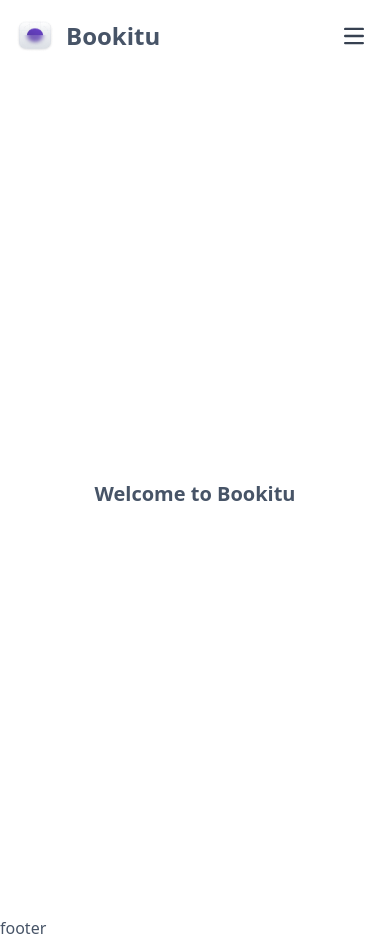
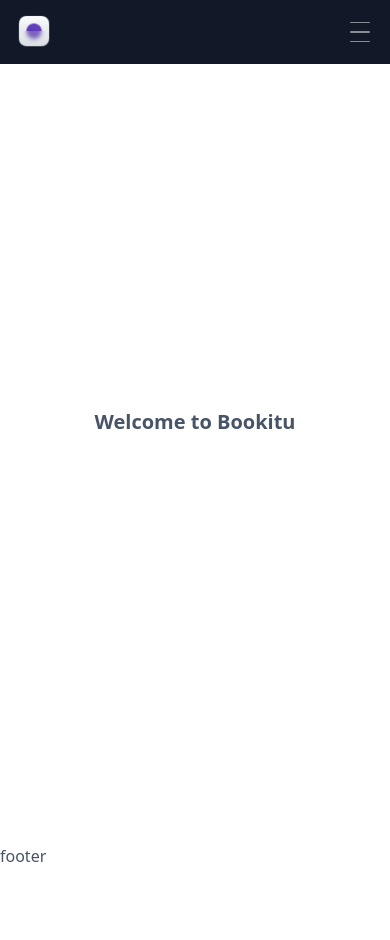
Before and after one commit to babulakterfsd/beautycutie, a Next.js app: page / in a window 390 px wide. After the commit the page ends 868 px from the top, so only its background shows below. Built offline with nearby package versions, Linux system fonts and the light colour scheme.

Commit message:
navbar added

```diff
--- /dev/null
+++ b/src/components/MobileNavbar.tsx
@@ -0,0 +1,107 @@
+'use client';
+
+import {
+  faDollarSign,
+  faHouse,
+  faProjectDiagram,
+  faUser,
+} from '@fortawesome/free-solid-svg-icons';
+import Link from 'next/link';
+// import babul_akter from '../../public/assets/images/babul_akter_mobile.jpg';
+import { FontAwesomeIcon } from '@fortawesome/react-fontawesome';
+import Image from 'next/image';
+import Logo from '../../public/assets/images/logo.png';
+import useAppContext from '.././hooks/useAppContext';
+
+const MobileNavbar = () => {
+  const { isMenuOpen } = useAppContext();
+  return (
+    <div className="overflow-x-hidden bg-gray-300">
+      <div className="">
+        <AnimatedMenubar />
+      </div>
+      <div className={`${isMenuOpen ? '' : ''}`}>
+        {isMenuOpen && <MobileMenu />}
+      </div>
+    </div>
+  );
+};
+
+export default MobileNavbar;
+
+const MobileMenu = () => {
+  const { isMenuOpen, setIsMenuOpen } = useAppContext();
+  return (
+    <div
+      className={`bg-primary ${
+        isMenuOpen
+          ? 'duration-1000 h-screen flex justify-center items-start flex-col gap-y-8 overflow-x-hidden pl-[35vw]'
+          : 'w-0 h-0 duration-300'
+      }`}
+    >
+      <Link href="/" onClick={() => setIsMenuOpen(!isMenuOpen)}>
+        <span className="flex gap-x-4 items-center text-gray-700">
+          <FontAwesomeIcon icon={faHouse} />
+          <span className="uppercase font-medium">Home</span>
+        </span>
+      </Link>
+      <Link href="/features" onClick={() => setIsMenuOpen(!isMenuOpen)}>
+        <span className="flex gap-x-4 items-center text-gray-700">
+          <FontAwesomeIcon icon={faProjectDiagram} />
+          <span className="uppercase font-medium">Features</span>
+        </span>
+      </Link>
+      <Link href="/about" onClick={() => setIsMenuOpen(!isMenuOpen)}>
+        <span className="flex gap-x-4 items-center text-gray-700">
+          <FontAwesomeIcon icon={faUser} />
+          <span className="uppercase font-medium">About Us</span>
+        </span>
+      </Link>
+      <Link href="/pricing" onClick={() => setIsMenuOpen(!isMenuOpen)}>
+        <span className="flex gap-x-4 items-center text-gray-700">
+          <FontAwesomeIcon icon={faDollarSign} />
+          <span className="uppercase font-medium">Pricing</span>
+        </span>
+      </Link>
+    </div>
+  );
+};
+
+const AnimatedMenubar = () => {
+  const { isMenuOpen, setIsMenuOpen } = useAppContext();
+
+  const genericHamburgerLine = `h-1 w-5 rounded-full my-1  bg-white transition ease transform duration-300`;
+  return (
+    <div className="overflow-x-hidden flex justify-between items-center h-16 py-2 px-4 bg-gray-900 fixed top-0 left-0 right-0">
+      <Link href="/">
+        <Image src={Logo} alt="logo" width={36} height={36} />
+      </Link>
+      <button
+        name="mobilemenu"
+        aria-label="mobile menu"
+        className="flex flex-col h-7 w-7  rounded justify-center items-center group"
+        onClick={() => setIsMenuOpen(!isMenuOpen)}
+      >
+        <div
+          className={`${genericHamburgerLine} ${
+            isMenuOpen
+              ? 'rotate-45 translate-y-2 opacity-50 group-hover:opacity-100'
+              : 'opacity-50 group-hover:opacity-100'
+          }`}
+        />
+        <div
+          className={`${genericHamburgerLine} ${
+            isMenuOpen ? 'opacity-0' : 'opacity-50 group-hover:opacity-100'
+          }`}
+        />
+        <div
+          className={`${genericHamburgerLine} ${
+            isMenuOpen
+              ? '-rotate-45 -translate-y-[10px] opacity-50 group-hover:opacity-100'
+              : 'opacity-50 group-hover:opacity-100'
+          }`}
+        />
+      </button>
+    </div>
+  );
+};
--- a/src/components/Navbar.tsx
+++ b/src/components/Navbar.tsx
@@ -1,61 +1,34 @@
 'use client';
-import Image from 'next/image';
 import Link from 'next/link';
-import Logo from '../../public/assets/images/logo.png';
 import Styles from '../styles/navbar.module.css';
+import MobileNavbar from './MobileNavbar';
 
 const Navbar = () => {
   return (
-    <nav className="bg-white text-black main-container">
-      <div className="max-w-screen-xl flex flex-wrap items-center justify-between mx-auto p-4">
-        <Link href="/" className="flex items-center md:hidden">
-          <Image src={Logo} className="h-8 mr-3" alt="Flowbite Logo" />
-          <span className="self-center text-2xl font-semibold whitespace-nowrap dark:text-white">
-            Bookitu
-          </span>
-        </Link>
-        <div className="flex md:order-2 lg:gap-x-8">
+    <nav className=" text-gray-700 grid grid-cols-12 shadow-sm z-50 fixed top-0 left-0 right-0">
+      {/* mobile menu */}
+      <div className="col-span-12 md:hidden">
+        <MobileNavbar />
+      </div>
+      {/* desktop menu */}
+      <div className="hidden main-container md:flex items-center justify-between p-4 col-span-12 ">
+        <div className="flex order-2 lg:gap-x-8">
           <button
             aria-label="Login"
             type="button"
-            className={`${Styles.hanimation} font-inter lg:font-semibold lg:leading-[24px] hidden md:block`}
+            className={`${Styles.hanimation} font-inter lg:font-semibold lg:leading-[24px]`}
           >
             Log in
           </button>
           <button
             type="button"
-            className="text-white bg-primary lg:px-5 lg:py-3 lg:rounded-md font-inter font-semibold lg:leading-[24px] hidden md:block"
+            className="text-white bg-primary lg:px-5 lg:py-3 lg:rounded-md font-inter font-semibold lg:leading-[24px]"
           >
             Sign up
           </button>
-          <button
-            data-collapse-toggle="navbar-cta"
-            type="button"
-            className="inline-flex items-center p-2 w-10 h-10 justify-center text-sm text-gray-700 rounded-lg md:hidden"
-            aria-controls="navbar-cta"
-            aria-expanded="false"
-            onClick={() => alert('clicked')}
-          >
-            <span className="sr-only">Open main menu</span>
-            <svg
-              className="w-5 h-5"
-              aria-hidden="true"
-              xmlns="http://www.w3.org/2000/svg"
-              fill="none"
-              viewBox="0 0 17 14"
-            >
-              <path
-                stroke="currentColor"
-                strokeLinecap="round"
-                strokeLinejoin="round"
-                strokeWidth="2"
-                d="M1 1h15M1 7h15M1 13h15"
-              />
-            </svg>
-          </button>
         </div>
         <div
-          className="items-center justify-between hidden w-full md:flex md:w-auto md:order-1"
+          className="items-center justify-between hidden w-full md:flex md:w-auto order-1"
           id="navbar-cta"
         >
           <ul className="flex flex-col md:flex-row font-semibold p-4 md:p-0 mt-4  md:space-x-8 md:mt-0">
--- a/src/hooks/useAllStates.jsx
+++ b/src/hooks/useAllStates.jsx
@@ -1,7 +1,13 @@
 'use client';
 
+import { useState } from 'react';
+
 const AllStates = () => {
-  return {};
+  const [isMenuOpen, setIsMenuOpen] = useState(false);
+  return {
+    isMenuOpen,
+    setIsMenuOpen,
+  };
 };
 
 export default AllStates;
```
Also changed, not shown: package.json (+11 -4 lines), 1 other file (tests, documents, lock files or other folders).
